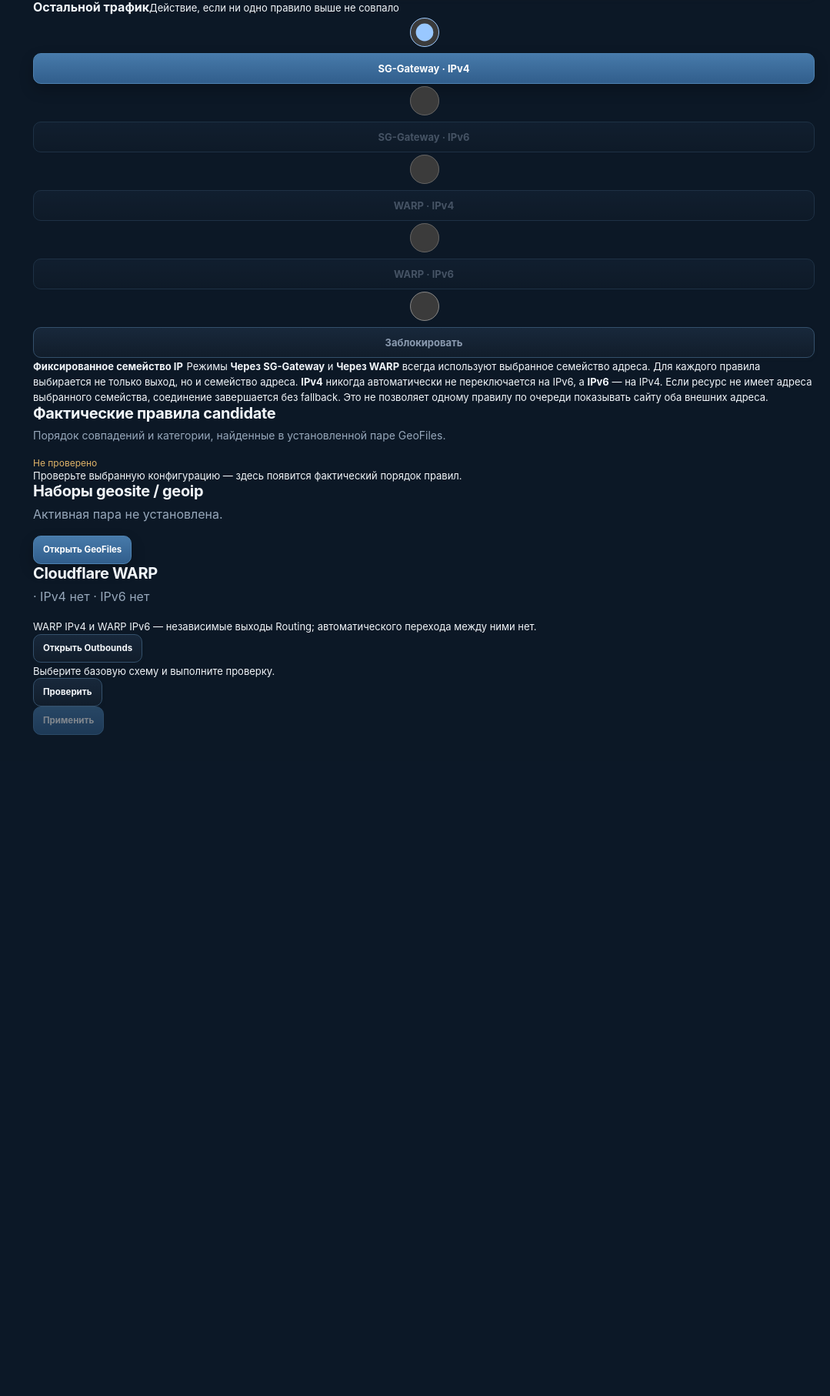
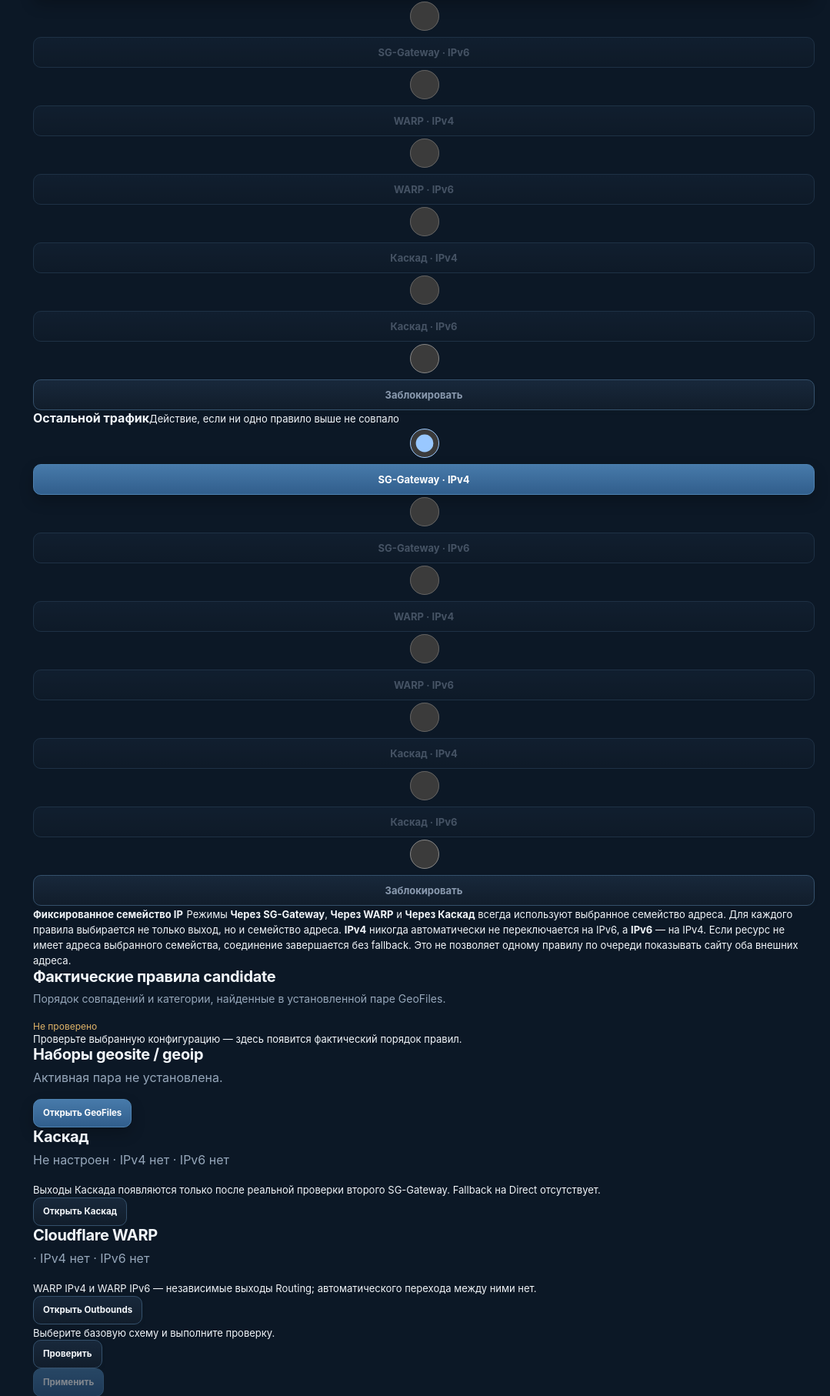
Before and after one commit to s-gor/sg-gateway-v23, a Python web app: template app/web/templates/routing.html in a window 1280 px wide. Shown: the part 2380-4194 px from the top of the page at 77% size, without its empty margins (201-1280 px from the left). Before the commit the page ends 3335 px from the top, so only its background shows below. Run offline with Jinja, Linux system fonts and the light colour scheme; the template is opened without the code that fills it, so the values that code supplies are empty.

Commit message:
23.02: add Cascade selectors to Routing UI

```diff
--- a/app/web/templates/routing.html
+++ b/app/web/templates/routing.html
@@ -67,9 +67,11 @@
             <button type="button" data-r096-rule-tab="direct6">SG-Gateway · IPv6</button>
             <button type="button" data-r096-rule-tab="warp4">WARP · IPv4</button>
             <button type="button" data-r096-rule-tab="warp6">WARP · IPv6</button>
+            <button type="button" data-r096-rule-tab="cascade4">Каскад · IPv4</button>
+            <button type="button" data-r096-rule-tab="cascade6">Каскад · IPv6</button>
             <button type="button" data-r096-rule-tab="block">Заблокировать</button>
           </div>
-          {% for action, label in [('direct4','SG-Gateway · IPv4'),('direct6','SG-Gateway · IPv6'),('warp4','WARP · IPv4'),('warp6','WARP · IPv6'),('block','Заблокировать')] %}
+          {% for action, label in [('direct4','SG-Gateway · IPv4'),('direct6','SG-Gateway · IPv6'),('warp4','WARP · IPv4'),('warp6','WARP · IPv6'),('cascade4','Каскад · IPv4'),('cascade6','Каскад · IPv6'),('block','Заблокировать')] %}
           {% set legacy_action = 'direct' if action == 'direct4' else ('warp' if action == 'warp4' else '') %}
           {% set domains_value = smart.get('custom_' ~ action ~ '_domains', smart.get('custom_' ~ legacy_action ~ '_domains', []) if legacy_action else []) %}
           {% set ips_value = smart.get('custom_' ~ action ~ '_ips', smart.get('custom_' ~ legacy_action ~ '_ips', []) if legacy_action else []) %}
@@ -115,6 +117,8 @@
           <label class="{% if not caps.get('warp4') %}disabled{% endif %}" {% if not caps.get('warp4') %}title="WARP IPv4 не готов или выключен"{% endif %}><input type="radio" name="{{ name }}" value="warp4" {% if current == 'warp4' %}checked{% endif %} {% if not caps.get('warp4') %}disabled{% endif %}><span>WARP · IPv4</span></label>
           <label class="{% if not caps.get('warp6') %}disabled{% endif %}" {% if not caps.get('warp6') %}title="WARP IPv6 не готов или выключен"{% endif %}><input type="radio" name="{{ name }}" value="warp6" {% if current == 'warp6' %}checked{% endif %} {% if not caps.get('warp6') %}disabled{% endif %}><span>WARP · IPv6</span></label>
           {% endif %}
+          <label class="{% if not caps.get('cascade4') %}disabled{% endif %}" {% if not caps.get('cascade4') %}title="Сначала настройте и проверьте Каскад IPv4"{% endif %}><input type="radio" name="{{ name }}" value="cascade4" {% if current == 'cascade4' %}checked{% endif %} {% if not caps.get('cascade4') %}disabled{% endif %}><span>Каскад · IPv4</span></label>
+          <label class="{% if not caps.get('cascade6') %}disabled{% endif %}" {% if not caps.get('cascade6') %}title="Сначала настройте и проверьте Каскад IPv6"{% endif %}><input type="radio" name="{{ name }}" value="cascade6" {% if current == 'cascade6' %}checked{% endif %} {% if not caps.get('cascade6') %}disabled{% endif %}><span>Каскад · IPv6</span></label>
           {% if allow_block %}<label><input type="radio" name="{{ name }}" value="block" {% if current == 'block' %}checked{% endif %}><span>Заблокировать</span></label>{% endif %}
         </div>
         {% endmacro %}
@@ -156,7 +160,7 @@
 
       <article class="r096-warning-card">
         <strong>Фиксированное семейство IP</strong>
-        <span>Режимы <strong>Через SG-Gateway</strong> и <strong>Через WARP</strong> всегда используют выбранное семейство адреса. Для каждого правила выбирается не только выход, но и семейство адреса. <strong>IPv4</strong> никогда автоматически не переключается на IPv6, а <strong>IPv6</strong> — на IPv4. Если ресурс не имеет адреса выбранного семейства, соединение завершается без fallback. Это не позволяет одному правилу по очереди показывать сайту оба внешних адреса.</span>
+        <span>Режимы <strong>Через SG-Gateway</strong>, <strong>Через WARP</strong> и <strong>Через Каскад</strong> всегда используют выбранное семейство адреса. Для каждого правила выбирается не только выход, но и семейство адреса. <strong>IPv4</strong> никогда автоматически не переключается на IPv6, а <strong>IPv6</strong> — на IPv4. Если ресурс не имеет адреса выбранного семейства, соединение завершается без fallback. Это не позволяет одному правилу по очереди показывать сайту оба внешних адреса.</span>
       </article>
 
       <article class="r096-card r096-rules-preview">
@@ -168,7 +172,7 @@
         <div class="r096-rule-list">
           {% for rule in rules %}
           {% set optional_skipped = rule.missing and not rule.get('required', True) %}
-          {% set route_kind = 'skip' if optional_skipped else ('direct' if rule.action in ['direct','direct4','direct6'] else ('warp' if rule.action in ['warp','warp4','warp6'] else 'block')) %}
+          {% set route_kind = 'skip' if optional_skipped else ('direct' if rule.action in ['direct','direct4','direct6'] else ('warp' if rule.action in ['warp','warp4','warp6'] else ('cascade' if rule.action in ['cascade4','cascade6'] else 'block'))) %}
           <div class="{{ '' if rule.enabled else 'disabled' }}">
             <b>{{ '%02d' | format(loop.index * 10) }}</b>
             <span>
@@ -185,7 +189,7 @@
             </span>
             <em class="route-{{ route_kind }}">
               {% if optional_skipped %}Пропущено
-              {% else %}{{ {'direct':'SG-Gateway · IPv4','direct4':'SG-Gateway · IPv4','direct6':'SG-Gateway · IPv6','warp':'WARP · IPv4','warp4':'WARP · IPv4','warp6':'WARP · IPv6','block':'Заблокировать'}.get(rule.action, rule.action) }}{% endif %}
+              {% else %}{{ {'direct':'SG-Gateway · IPv4','direct4':'SG-Gateway · IPv4','direct6':'SG-Gateway · IPv6','warp':'WARP · IPv4','warp4':'WARP · IPv4','warp6':'WARP · IPv6','cascade4':'Каскад · IPv4','cascade6':'Каскад · IPv6','block':'Заблокировать'}.get(rule.action, rule.action) }}{% endif %}
             </em>
           </div>
           {% endfor %}
@@ -206,6 +210,19 @@
           {% endif %}
         </div>
         <button type="button" class="r096-primary-button" data-open-r096-tab="geofiles">Открыть GeoFiles</button>
+      </article>
+
+      <article class="r096-card r096-warp-summary">
+        <div>
+          <h2>Каскад</h2>
+          <p>
+            {{ 'Активен' if cascade.enabled else ('Настроен, но выключен' if cascade.configured else 'Не настроен') }} ·
+            IPv4 {{ 'готов' if cascade.ipv4_ready else 'нет' }}{% if cascade.last_test and cascade.last_test.get('ipv4') and cascade.last_test.ipv4.ip %} · {{ cascade.last_test.ipv4.ip }}{% endif %} ·
+            IPv6 {{ 'готов' if cascade.ipv6_ready else 'нет' }}{% if cascade.last_test and cascade.last_test.get('ipv6') and cascade.last_test.ipv6.ip %} · {{ cascade.last_test.ipv6.ip }}{% endif %}
+          </p>
+          <small>Выходы Каскада появляются только после реальной проверки второго SG-Gateway. Fallback на Direct отсутствует.</small>
+        </div>
+        <a class="r096-secondary-button" href="{{ url_for('cascade') }}">Открыть Каскад</a>
       </article>
 
       <article class="r096-card r096-warp-summary">
```
